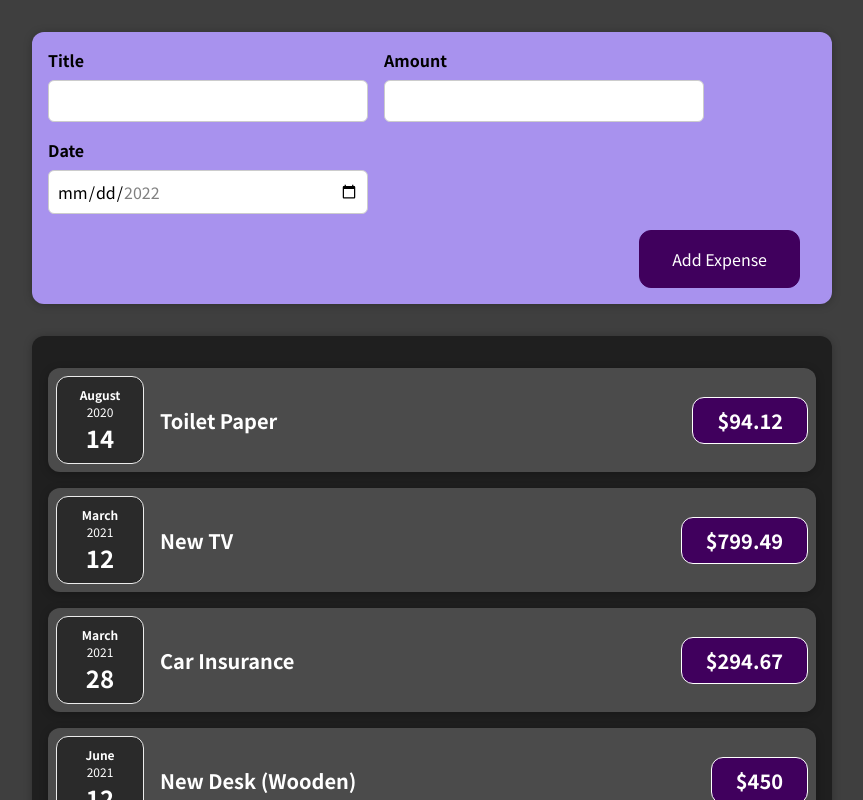
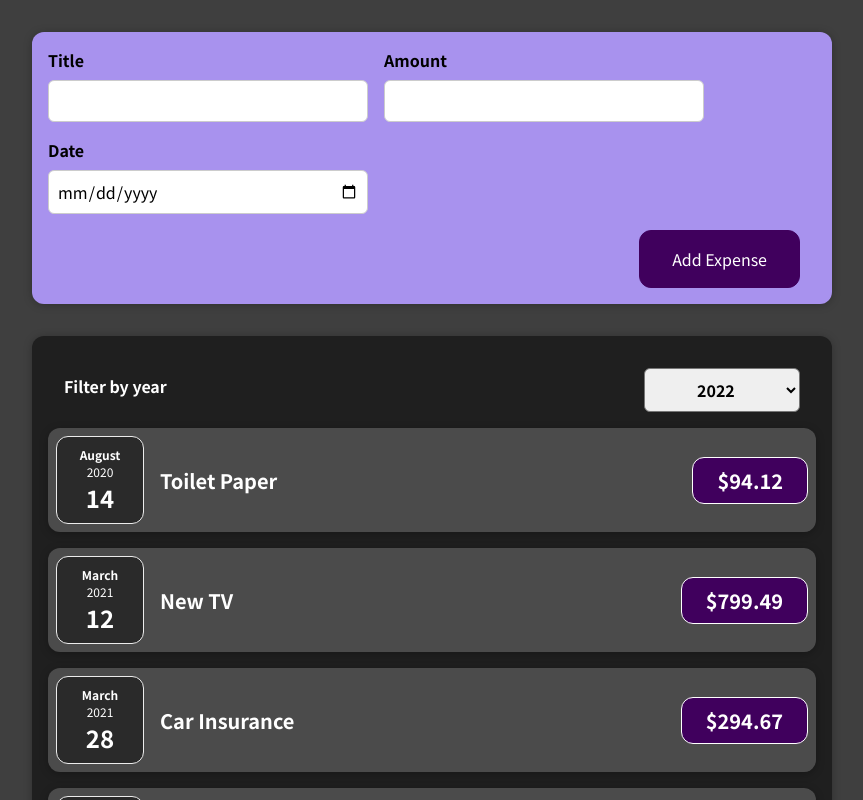
Before and after one commit to Rajput-Suraj/react-expense-tracker, a React (Create React App) app: page / in a window 1280 px wide. Shown: the top 800 px of the page, without its empty margins (208-1071 px from the left). Built offline with nearby package versions, Linux system fonts and the light colour scheme.

Commit message:
Added year filter

```diff
--- a/src/components/Expenses/Expenses.js
+++ b/src/components/Expenses/Expenses.js
@@ -1,11 +1,19 @@
-import React from "react";
+import React, { useState } from "react";
 import ExpenseItem from "./ExpenseItem";
 
 import "./Expenses.css";
+import ExpensesFilter from "./ExpensesFilter";
 
 const Expenses = ({ data }) => {
+    const [year, setYear] = useState("2022");
+
+    const filterChangeHandler = (year) => {
+        setYear(year);
+    };
+
     return (
         <div className="expenses">
+            <ExpensesFilter onYearChange={filterChangeHandler} year={year} />
             {data.map((item) => (
                 <ExpenseItem
                     key={item.id}
--- /dev/null
+++ b/src/components/Expenses/ExpensesFilter.css
@@ -0,0 +1,24 @@
+.expenses-filter {
+    color: white;
+    padding: 0 1rem;
+}
+
+.expenses-filter__control {
+    display: flex;
+    width: 100%;
+    align-items: center;
+    justify-content: space-between;
+    margin: 1rem 0;
+}
+
+.expenses-filter label {
+    font-weight: bold;
+    margin-bottom: 0.5rem;
+}
+
+.expenses-filter select {
+    font: inherit;
+    padding: 0.5rem 3rem;
+    font-weight: bold;
+    border-radius: 6px;
+}
--- /dev/null
+++ b/src/components/Expenses/ExpensesFilter.js
@@ -0,0 +1,25 @@
+import React from "react";
+
+import "./ExpensesFilter.css";
+
+const ExpensesFilter = ({ onYearChange, year }) => {
+    const onChangeHandler = (e) => {
+        onYearChange(e.target.value);
+    };
+
+    return (
+        <div className="expenses-filter">
+            <div className="expenses-filter__control">
+                <label>Filter by year</label>
+                <select onChange={onChangeHandler} value={year}>
+                    <option value="2022">2022</option>
+                    <option value="2021">2021</option>
+                    <option value="2020">2020</option>
+                    <option value="2019">2019</option>
+                </select>
+            </div>
+        </div>
+    );
+};
+
+export default ExpensesFilter;
--- a/src/components/NewExpense/ExpenseForm.js
+++ b/src/components/NewExpense/ExpenseForm.js
@@ -69,7 +69,7 @@
                     <label>Date</label>
                     <input
                         type="date"
-                        min="2022-01-01"
+                        min="2019-01-01"
                         max="2022-12-31"
                         value={userInput.date}
                         onChange={dateChangeHandler}
```
